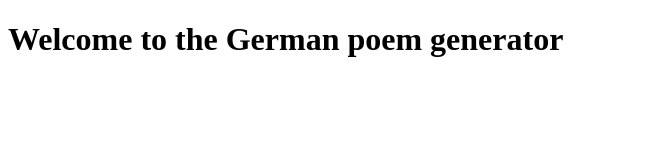
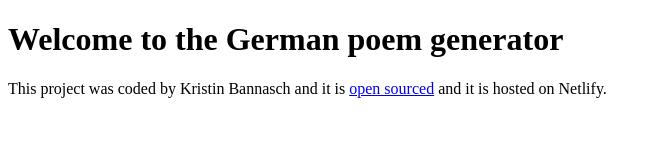
Before and after one commit to kristban/german-poem-generator, a plain HTML site: page index.html in a window 1280 px wide. Shown: the whole page, without its empty margins (0-661 px from the left). Drawn offline with Linux system fonts and the light colour scheme.

Commit message:
added footer

```diff
--- a/index.html
+++ b/index.html
@@ -9,6 +9,10 @@
 <body>
     <h1>Welcome to the German poem generator</h1>
 
+<footer>
+    This project was coded by Kristin Bannasch and it is <a href="https://github.com/kristban">open sourced</a> and it is hosted on Netlify.
+</footer>
+
     <script src="src/index.js"></script>
 </body>
 </html>
```
